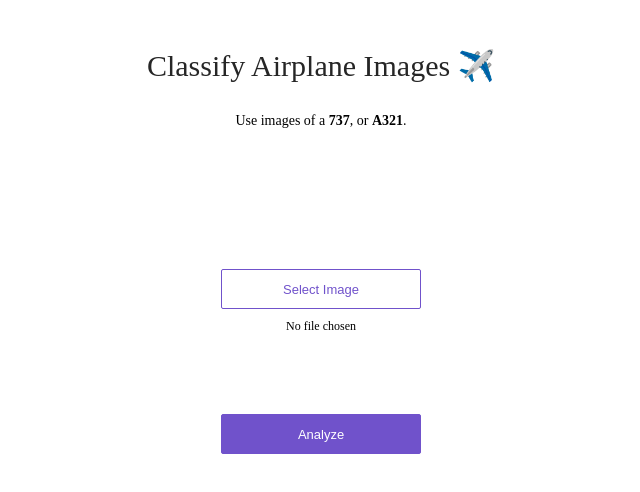
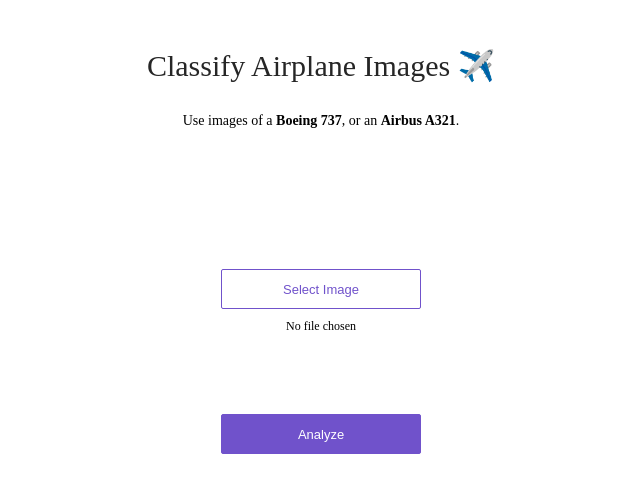
Before and after one commit to Bryan6aero/Airliners2, a plain HTML site: page app/view/index.html in a window 1280 px wide. Shown: the whole page, without its empty margins (319-959 px from the left). Drawn offline with Linux system fonts and the light colour scheme.

Commit message:
Update index.html

```diff
--- a/app/view/index.html
+++ b/app/view/index.html
@@ -9,7 +9,7 @@
   <div class='center'>
     <div class='title'>Classify Airplane Images ✈️</div>
     <p>
-      Use images of a <strong>737</strong>, or <strong>A321</strong>.
+      Use images of a <strong>Boeing 737</strong>, or an <strong>Airbus A321</strong>.
     </p>
     <div class='content'>
       <div class='no-display'>
```
